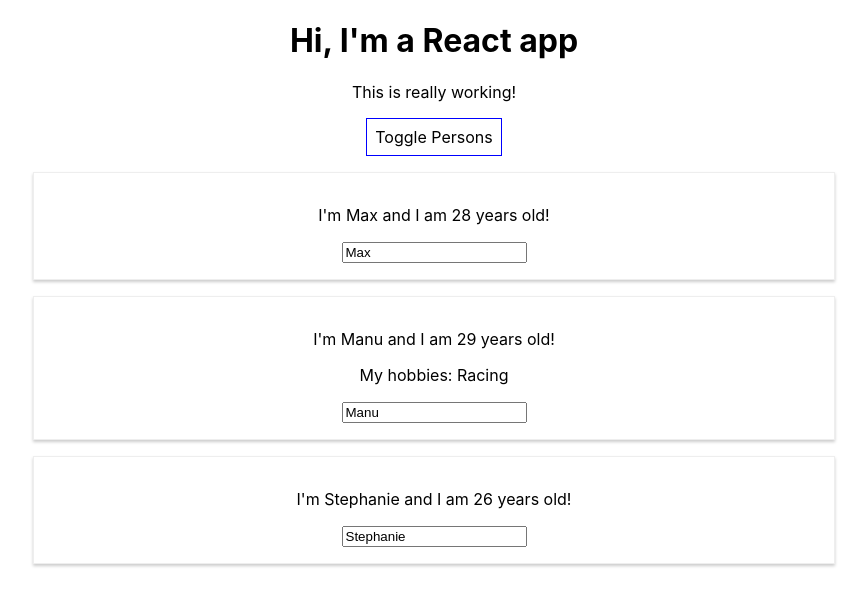
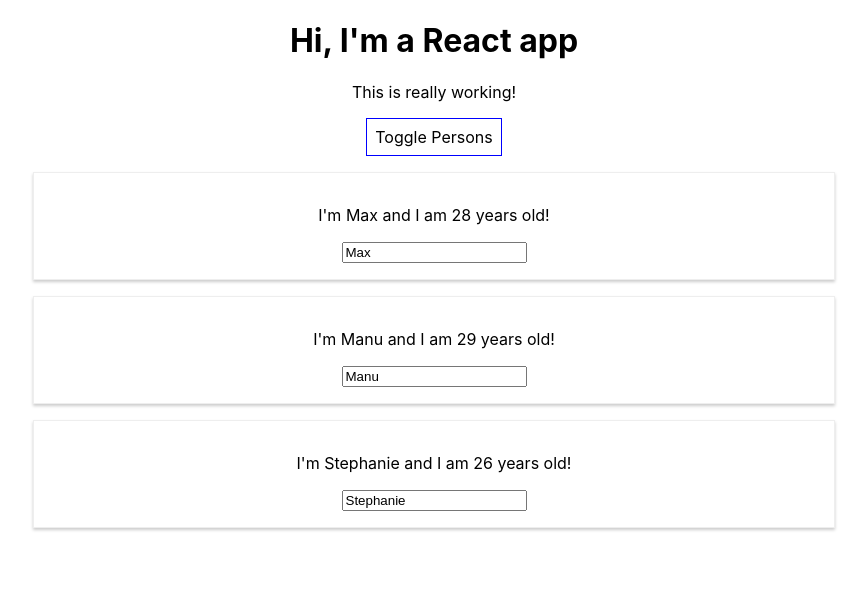
Before and after one commit to lahirutennakoon/react-tutorial, a React (Create React App) app: page / in a window 1280 px wide. Both pictures are taken after a click on the button "Toggle Persons". Shown: the top 606 px of the page, without its empty margins (206-1073 px from the left). Built offline with nearby package versions, Linux system fonts and the light colour scheme.

Commit message:
Outputting lists (using map).

```diff
--- a/src/App.js
+++ b/src/App.js
@@ -100,18 +100,9 @@
     if (this.state.showPersons) {
       persons = (
         <div>
-          <Person
-            name={this.state.persons[0].name}
-            age={this.state.persons[0].age}/>
-          {/*Efficient*/}
-          <Person
-            name={this.state.persons[1].name}
-            age={this.state.persons[1].age}
-            click={this.switchNameHandler.bind(this, "Max!")}
-            changed={this.nameChangedHandler}> My hobbies: Racing</Person>
-          <Person
-            name={this.state.persons[2].name}
-            age={this.state.persons[2].age}/>
+          {this.state.persons.map(person => {
+            return <Person name={person.name} age={person.age}/>
+          })}
         </div>
       );
     }
```
